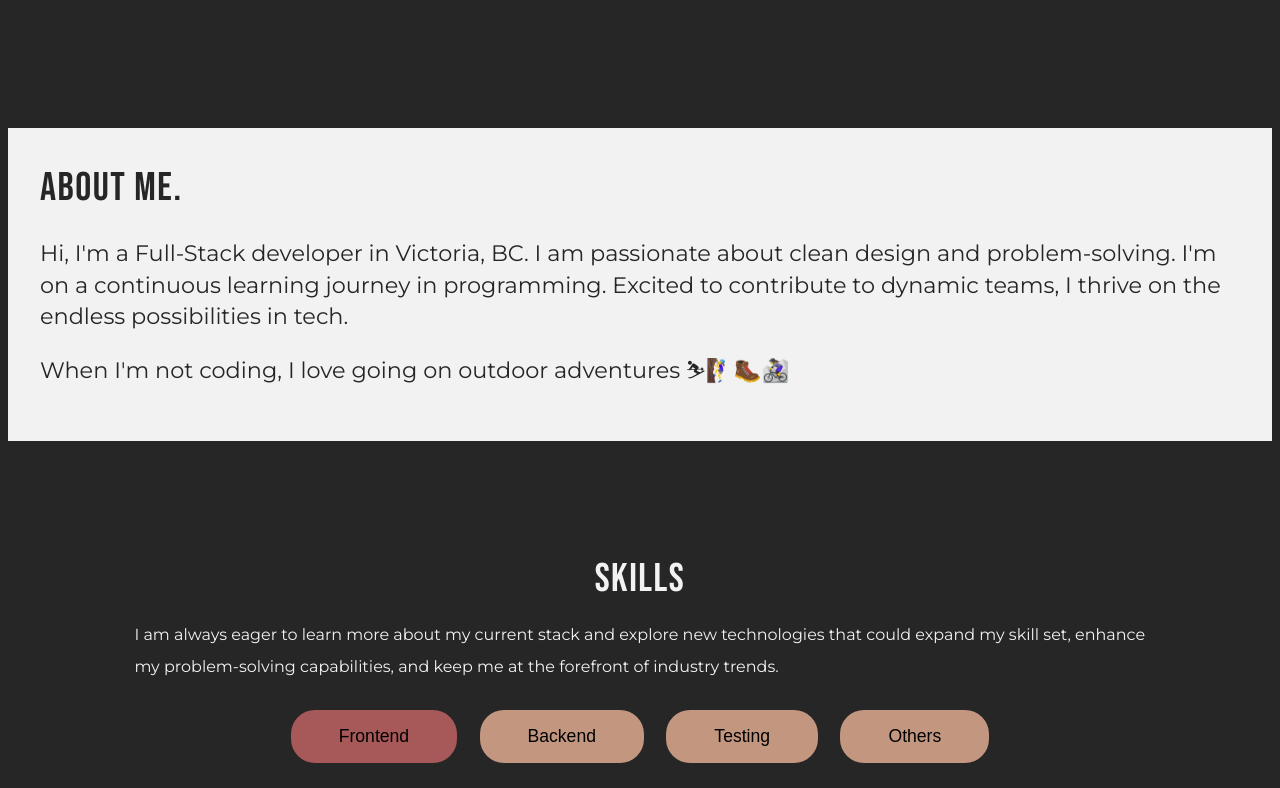
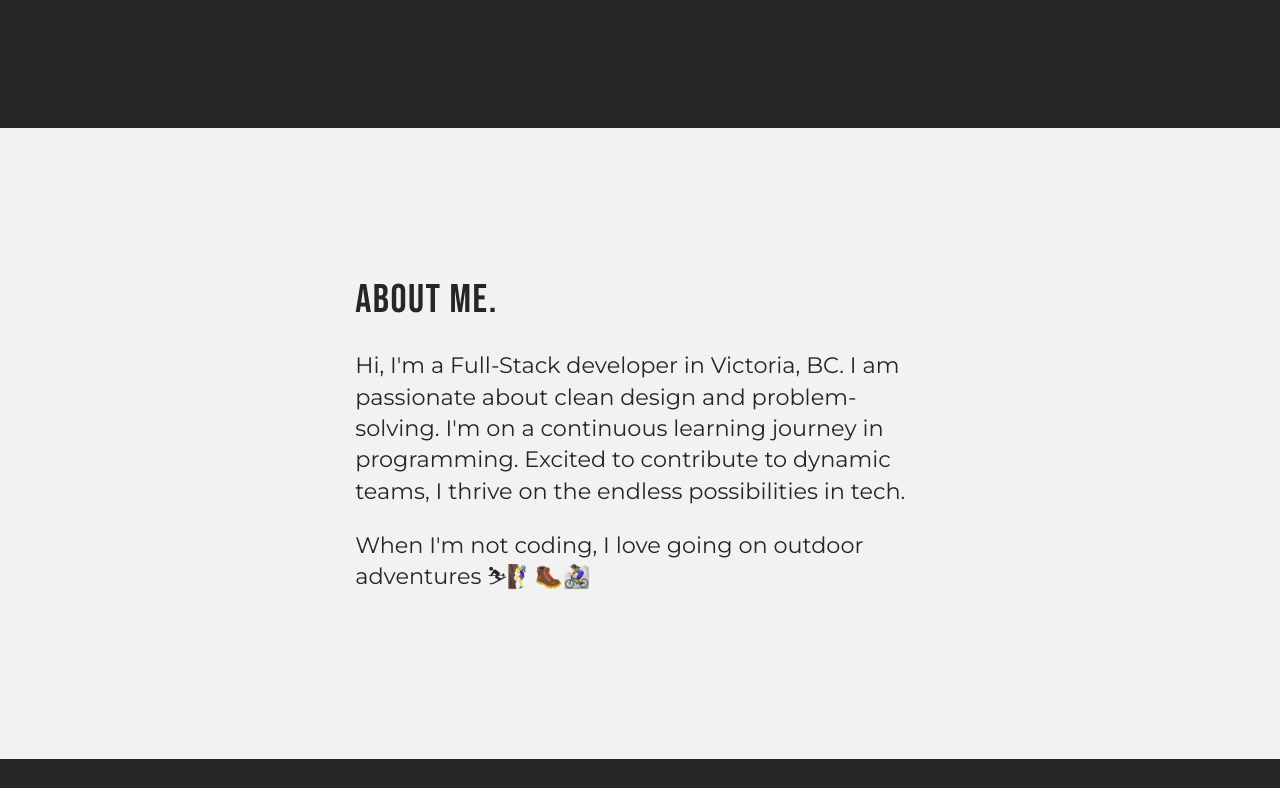
Before and after one commit to dodrin/portfolio, a React (Vite) app: page / in a window 1280 px wide. Shown: the part 680-1468 px from the top of the page. Built offline with nearby package versions, Linux system fonts and the light colour scheme.

Commit message:
Edit styling

```diff
--- a/src/components/homepage/About.jsx
+++ b/src/components/homepage/About.jsx
@@ -1,16 +1,18 @@
 export default function About() {
   return (
     <section className="home__about">
+      <div className="home__about__wrapper">
         <h2>About Me.</h2>
 
         <p className="home__about__p">
           Hi, I'm a Full-Stack developer in Victoria, BC. I am passionate about
           clean design and problem-solving. I'm on a continuous learning journey
-        in programming. Excited to contribute to dynamic teams, I thrive on the
-        endless possibilities in tech.
+          in programming. Excited to contribute to dynamic teams, I thrive on
+          the endless possibilities in tech.
         </p>
 
         <p>When I'm not coding, I love going on outdoor adventures ⛷🧗‍♀️🥾🚵‍♀️</p>
+      </div>
     </section>
   );
 }
--- a/src/styles/Home.css
+++ b/src/styles/Home.css
@@ -1,4 +1,6 @@
-h1, h2, h3 {
+h1,
+h2,
+h3 {
   font-family: 'Bebas Neue', sans-serif;
   letter-spacing: 1.5px;
 }
@@ -24,13 +26,21 @@ h2 {
 }
 
 .home__about {
+  display: flex;
+  flex-direction: column;
+  justify-content: center;
+  align-items: center;
+  width: 100vw;
   background-color: var(--main-font);
+}
+
+.home__about__wrapper {
+  width: 80%;
   color: var(--bg-color);
   padding: 2rem;
   font-size: 1.4rem;
   line-height: 1.4;
   text-align: left;
-
 }
 
 .scroll-class {
@@ -38,8 +48,19 @@ h2 {
 }
 
 .home__projects {
+  width: 100vw;
   display: flex;
   flex-direction: column;
   justify-content: center;
   align-items: center;
 }
+
+@media only screen and (min-width: 769px) {
+  .home__about {
+    padding: 7rem;
+  }
+
+  .home__about__wrapper {
+    width: 60%;
+  }
+}
```
Lines whose indentation alone changed are shown as unchanged.
